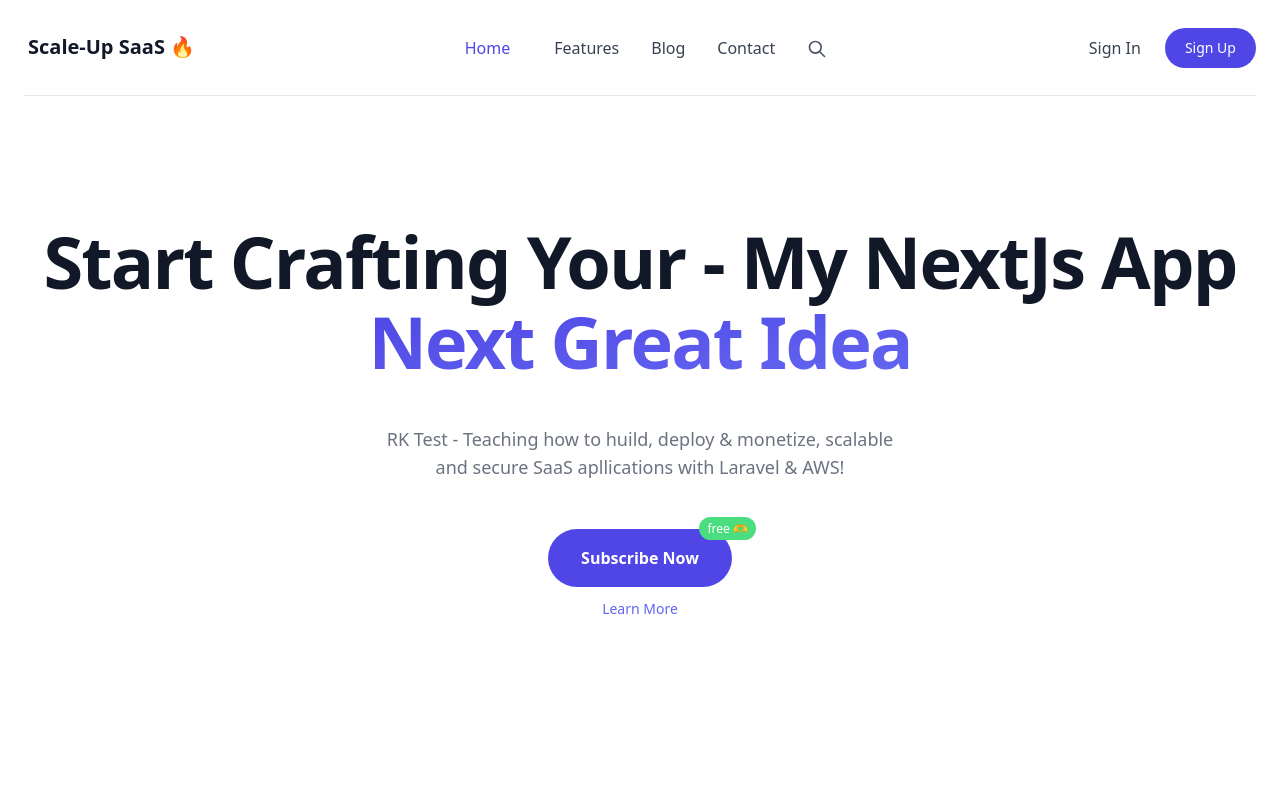
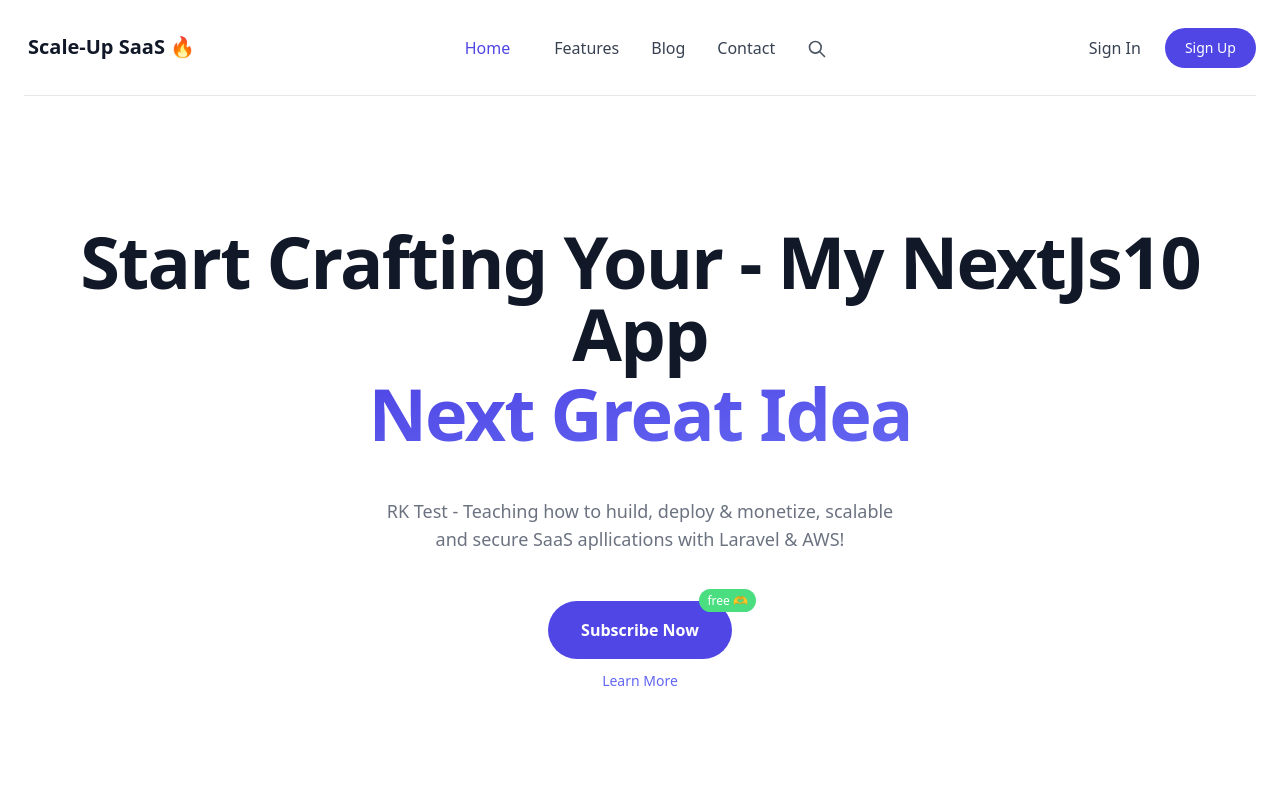
Before and after one commit to ravikumarmmt/nodejs2025tryapp, a website: page html/index.html in a window 1280 px wide. Shown: the top 800 px of the page. Drawn offline with nearby package versions, Linux system fonts and the light colour scheme.

Commit message:
nextjs10

```diff
--- a/html/index.html
+++ b/html/index.html
@@ -1828,7 +1828,7 @@
             <div class="container max-w-lg px-4 py-32 mx-auto mt-px text-left md:max-w-none md:text-center">
                 <h1
                     class="text-5xl font-extrabold leading-10 tracking-tight text-left text-gray-900 md:text-center sm:leading-none md:text-6xl lg:text-7xl">
-                    <span class="inline md:block">Start Crafting Your - My NextJs App</span> <span
+                    <span class="inline md:block">Start Crafting Your - My NextJs10 App</span> <span
                         class="relative mt-2 text-transparent bg-clip-text bg-gradient-to-br from-indigo-600 to-indigo-500 md:inline-block">Next
                         Great Idea</span></h1>
                 <div class="mx-auto mt-5 text-gray-500 md:mt-12 md:max-w-lg md:text-center lg:text-lg">RK Test - Teaching how to huild, deploy & monetize, scalable and secure
```
